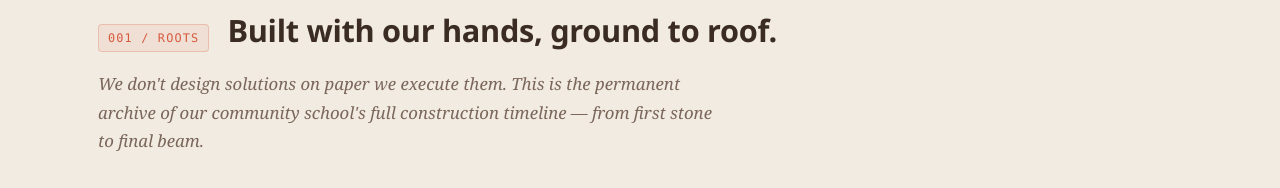
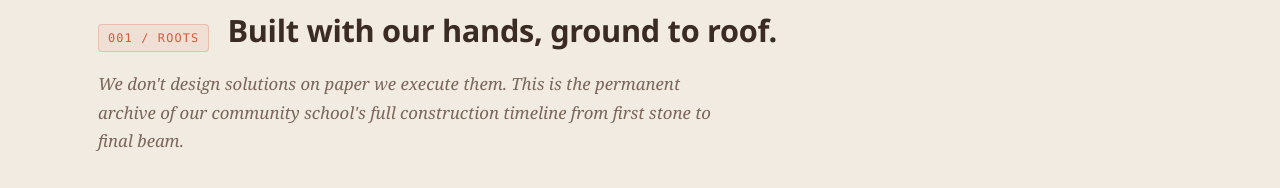
Before and after one commit to Tpekins/Foundation, a React (Vite) app in the folder apps/frontend/: page /about in a window 1280 px wide. Shown: the part 756-944 px from the top of the page. Built offline with nearby package versions, Linux system fonts and the light colour scheme; no server answers.

Commit message:
fix: remove unnecessary description

```diff
--- a/apps/frontend/src/components/Roots.tsx
+++ b/apps/frontend/src/components/Roots.tsx
@@ -18,7 +18,7 @@ const DEFAULT_SECTIONS: RootsSection[] = [
     section: 'build',
     order: 0,
     title: 'Built with our hands, ground to roof.',
-    description: "We don't design solutions on paper we execute them. This is the permanent archive of our community school's full construction timeline — from first stone to final beam.",
+    description: "We don't design solutions on paper we execute them. This is the permanent archive of our community school's full construction timeline from first stone to final beam.",
     videoTitle: 'School build, A to Z',
     youtubeId: null,
     imageUrls: '[]',
--- a/apps/frontend/src/pages/AboutUs.tsx
+++ b/apps/frontend/src/pages/AboutUs.tsx
@@ -16,7 +16,7 @@ export function AboutUs() {
     <>
       <SEO
         title="About Us"
-        description="Learn about the Tiani Pekins Foundation — our roots, mission, and the school we built from scratch in Buea, Cameroon."
+        description="Learn about the Tiani Pekins Foundation our roots, mission, and the school we built from scratch in Buea, Cameroon."
         path="/about"
       />
       <section className="bg-soil text-paper relative overflow-hidden py-[80px] pb-[60px]">
--- a/apps/frontend/src/pages/Home.tsx
+++ b/apps/frontend/src/pages/Home.tsx
@@ -12,7 +12,7 @@ export function Home() {
     <>
       <SEO
         title="Home"
-        description="A grassroots engineering foundation in Buea, Cameroon — building smart infrastructure, teaching digital literacy, and documenting community impact from ground to signal."
+        description="A grassroots engineering foundation in Buea, Cameroon building smart infrastructure, teaching digital literacy, and documenting community impact from ground to signal."
         path="/"
       />
       <Hero />
```
